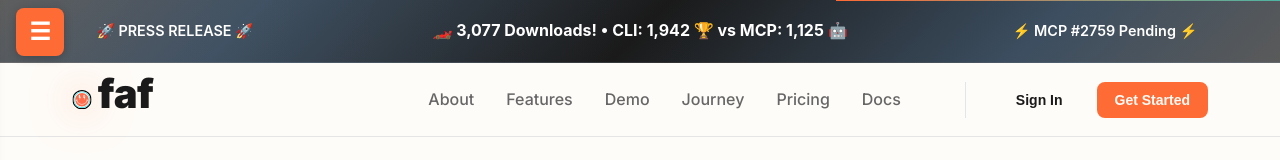
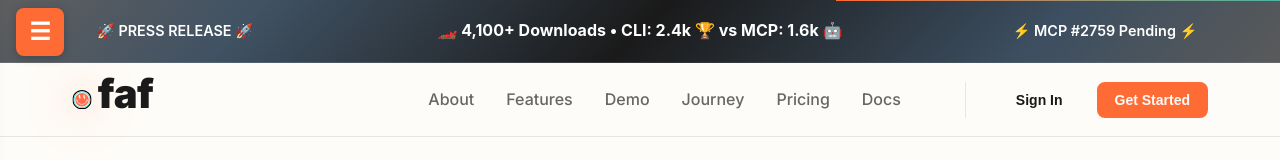
Before and after one commit to Wolfe-Jam/faf-one-svelte, a SvelteKit app: page / in a window 1280 px wide. Shown: the top 160 px of the page. Built offline with nearby package versions, Linux system fonts and the light colour scheme.

Commit message:
docs: Update download stats to 4.1k total

```diff
--- a/src/routes/+layout.svelte
+++ b/src/routes/+layout.svelte
@@ -13,7 +13,7 @@
 		🚀 PRESS RELEASE 🚀
 	</a>
 	<div class="banner-section-center">
-		🏎️ 3,077 Downloads! • CLI: 1,942 🏆 vs MCP: 1,125 🤖
+		🏎️ 4,100+ Downloads • CLI: 2.4k 🏆 vs MCP: 1.6k 🤖
 	</div>
 	<a href="https://github.com/modelcontextprotocol/servers/pull/2759" target="_blank" rel="noopener" class="banner-section">
 		⚡️ MCP #2759 Pending ⚡️
```
